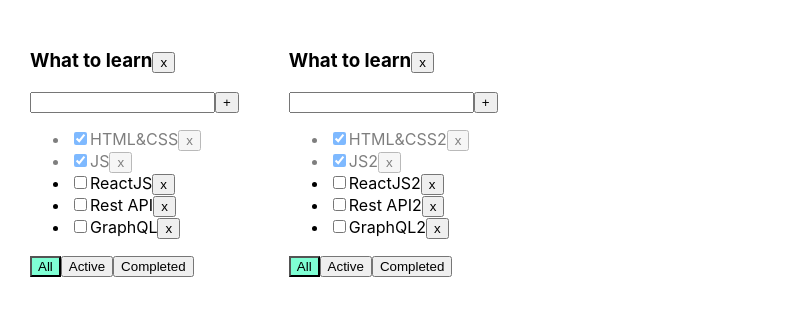
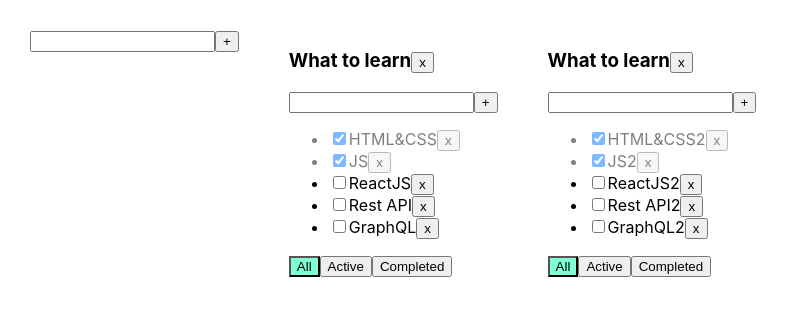
Before and after one commit to pevnev-ivan/todo-list, a React (Create React App) app: page / in a window 1280 px wide. Shown: the top 316 px of the page, without its empty margins (0-789 px from the left). Built offline with nearby package versions, Linux system fonts and the light colour scheme.

Commit message:
- Editable Titles - Add new todolist function

```diff
--- a/src/App.tsx
+++ b/src/App.tsx
@@ -2,6 +2,7 @@
 import './App.css';
 import {Todolist} from './Todolist';
 import {v1} from 'uuid';
+import AddItemForm from "./components/AddItemForm";
 
 type TodoListsType = {
     id: string
@@ -38,28 +39,24 @@
         ]
     });
 
+    function addTodoList(newTitle: string) {
+        const newTodoListId = v1()
+        const newTodoList: TodoListsType = {id: newTodoListId, title: newTitle, filter: 'all'}
+        setTodolists([newTodoList, ...todolists])
+        setTasks({...tasks, [newTodoListId]: []})
+    }
+
     function removeTask(todoListID: string, taskID: string) {
         setTasks({...tasks, [todoListID]: tasks[todoListID].filter(el => el.id !== taskID)})
-        // let filteredTasks = tasks[todoListID].filter(t => t.id != taskID);
-        // setTasks(filteredTasks);
     }
 
     function addTask(todoListID: string, title: string) {
         let newTask = {id: v1(), title: title, isDone: false};
         setTasks({...tasks, [todoListID]: [newTask, ...tasks[todoListID]]})
-
-        // let newTasks = [task, ...tasks];
-        // setTasks(newTasks);
     }
 
     function changeStatus(todoListID: string, taskId: string, isDone: boolean) {
         setTasks({...tasks, [todoListID]: tasks[todoListID].map(el => el.id === taskId ? {...el, isDone: isDone} : el)})
-        // let task = tasks.find(t => t.id === taskId);
-        // if (task) {
-        //     task.isDone = isDone;
-        // }
-        //
-        // setTasks([...tasks]);
     }
 
     function changeFilter(todoListID: string, value: FilterValuesType) {
@@ -71,13 +68,24 @@
         delete tasks[todoListID]
     }
 
+    function updateTask(todoListID: string, taskId: string, newTitle: string) {
+        setTasks({...tasks, [todoListID]: tasks[todoListID].map(el => el.id === taskId ? {...el, title: newTitle} : el)})
+    }
+    function updateTodoList(todoListID: string, newTitle: string) {
+        setTodolists(todolists.map(el => el.id === todoListID ? {...el, title: newTitle} : el))
+
+        console.log(todolists)
+        console.log(newTitle)
+        console.log(todoListID)
+    }
+
+
     return (
         <div className="App">
-
+            <AddItemForm callback={addTodoList}/>
             {todolists.map((el) => {
 
                     let tasksForTodolist = tasks[el.id];
-
                     if (el.filter === "active") {
                         tasksForTodolist = tasks[el.id].filter(t => !t.isDone);
                     }
@@ -97,6 +105,8 @@
                             changeTaskStatus={changeStatus}
                             filter={el.filter}
                             removeTodoListHandler={removeTodoListHandler}
+                            updateTask={updateTask}
+                            updateTodoList={updateTodoList}
                         />
                     )
                 }
--- a/src/Todolist.tsx
+++ b/src/Todolist.tsx
@@ -1,5 +1,7 @@
 import React, {ChangeEvent, KeyboardEvent, useState} from 'react';
 import {FilterValuesType} from './App';
+import AddItemForm from "./components/AddItemForm";
+import EditableSpan from "./components/EditableSpan";
 
 type TaskType = {
     id: string
@@ -17,57 +19,38 @@
     changeTaskStatus: (todoListID: string, taskId: string, isDone: boolean) => void
     filter: FilterValuesType
     removeTodoListHandler: any
+    updateTask: (todoListID: string, taskId: string, newTitle: string) => void
+    updateTodoList: (todoListID: string, newTitle: string) => void
 }
 
 export function Todolist(props: PropsType) {
 
-    let [title, setTitle] = useState("")
-    let [error, setError] = useState<string | null>(null)
-
-    const addTask = () => {
-        if (title.trim() !== "") {
-            props.addTask(props.todoListID, title.trim());
-            setTitle("");
-        } else {
-            setError("Title is required");
-        }
-    }
-
-    const onChangeHandler = (e: ChangeEvent<HTMLInputElement>) => {
-        setTitle(e.currentTarget.value)
-    }
-
-    const onKeyPressHandler = (e: KeyboardEvent<HTMLInputElement>) => {
-        setError(null);
-        if (e.charCode === 13) {
-            addTask();
-        }
-    }
-
     const removeTodoListHandler = () => props.removeTodoListHandler(props.todoListID)
-
     const onAllClickHandler = () => props.changeFilter(props.todoListID, "all");
     const onActiveClickHandler = () => props.changeFilter(props.todoListID, "active");
     const onCompletedClickHandler = () => props.changeFilter(props.todoListID, "completed");
+    const addTaskHandler = (newTitle: string) => {
+        props.addTask(newTitle, props.todoListID)
+    }
 
+    const updateTodoListHandler = (newTitle: string) => {
+        props.updateTodoList(props.todoListID, newTitle)
+    }
+
+    const updateTaskHandler = (newTitle: string, taskID: string) => {
+        props.updateTask(props.todoListID, taskID, newTitle)
+    }
 
     return <div>
         <h3>
-            {props.title}
+           <EditableSpan callback={updateTodoListHandler} title={props.title}/>
             <button onClick={removeTodoListHandler}>x</button>
         </h3>
-        <div>
-            <input value={title}
-                   onChange={onChangeHandler}
-                   onKeyPress={onKeyPressHandler}
-                   className={error ? "error" : ""}
-            />
-            <button onClick={addTask}>+</button>
-            {error && <div className="error-message">{error}</div>}
-        </div>
+        <AddItemForm callback={addTaskHandler}/>
         <ul>
             {
                 props.tasks.map(t => {
+
                     const onClickHandler = () => props.removeTask(props.todoListID, t.id)
                     const onChangeHandler = (e: ChangeEvent<HTMLInputElement>) => {
                         props.changeTaskStatus(props.todoListID, t.id, e.currentTarget.checked);
@@ -76,7 +59,7 @@
                         <input type="checkbox"
                                onChange={onChangeHandler}
                                checked={t.isDone}/>
-                        <span>{t.title}</span>
+                        <EditableSpan callback={(newTitle)=>updateTaskHandler(t.id, newTitle)} title={t.title}/>
                         <button onClick={onClickHandler}>x</button>
                     </li>
                 })
--- /dev/null
+++ b/src/components/AddItemForm.tsx
@@ -0,0 +1,45 @@
+import React, {ChangeEvent, KeyboardEvent, useState} from 'react';
+
+type PropsType = {
+    callback: (title: string) => void
+}
+
+const AddItemForm = (props: PropsType) => {
+    const {callback} = props
+    let [title, setTitle] = useState("")
+    let [error, setError] = useState<string | null>(null)
+
+    const addTask = () => {
+        if (title.trim() !== "") {
+            callback(title.trim());
+            setTitle("");
+        } else {
+            setError("Title is required");
+        }
+    }
+    const onChangeHandler = (e: ChangeEvent<HTMLInputElement>) => {
+        setTitle(e.currentTarget.value)
+    }
+    const onKeyPressHandler = (e: KeyboardEvent<HTMLInputElement>) => {
+        setError(null);
+        if (e.key === 'Enter') {
+            addTask();
+        }
+    }
+
+    return (
+        <div>
+            <div>
+                <input value={title}
+                       onChange={onChangeHandler}
+                       onKeyPress={onKeyPressHandler}
+                       className={error ? "error" : ""}
+                />
+                <button onClick={addTask}>+</button>
+                {error && <div className="error-message">{error}</div>}
+            </div>
+        </div>
+    );
+};
+
+export default AddItemForm;
--- /dev/null
+++ b/src/components/EditableSpan.tsx
@@ -0,0 +1,44 @@
+import React, {ChangeEvent, KeyboardEvent, useState} from 'react';
+
+type PropsType = {
+    title: string
+    callback: (newTitle: string) => void
+}
+
+const EditableSpan = (props: PropsType) => {
+
+    const{title, callback} = props
+
+    const [newTitle, setNewTitle] = useState(title)
+    const [edit, setEdit] = useState(false)
+
+
+    const toggleHandler = () => {
+        setEdit(!edit)
+        addTask()
+    }
+
+    const onChangeHandler = (e: ChangeEvent<HTMLInputElement>) => {
+        setNewTitle(e.currentTarget.value)
+    }
+
+    const addTask = () => {
+        if (newTitle.trim() !== "") {
+            callback(newTitle.trim());
+        }
+    }
+
+    const onKeyPressHandler = (e: KeyboardEvent<HTMLInputElement>) => {
+        if (e.key === 'Enter') {
+            toggleHandler();
+        }
+    }
+
+    return (
+        edit
+            ? <input  onKeyDown={onKeyPressHandler} onBlur={toggleHandler} onChange={onChangeHandler} autoFocus value={newTitle}/>
+            : <span onDoubleClick={toggleHandler}>{props.title}</span>
+    );
+};
+
+export default EditableSpan;
```
Also changed, not shown: 1 other file (tests, documents, lock files or other folders).
